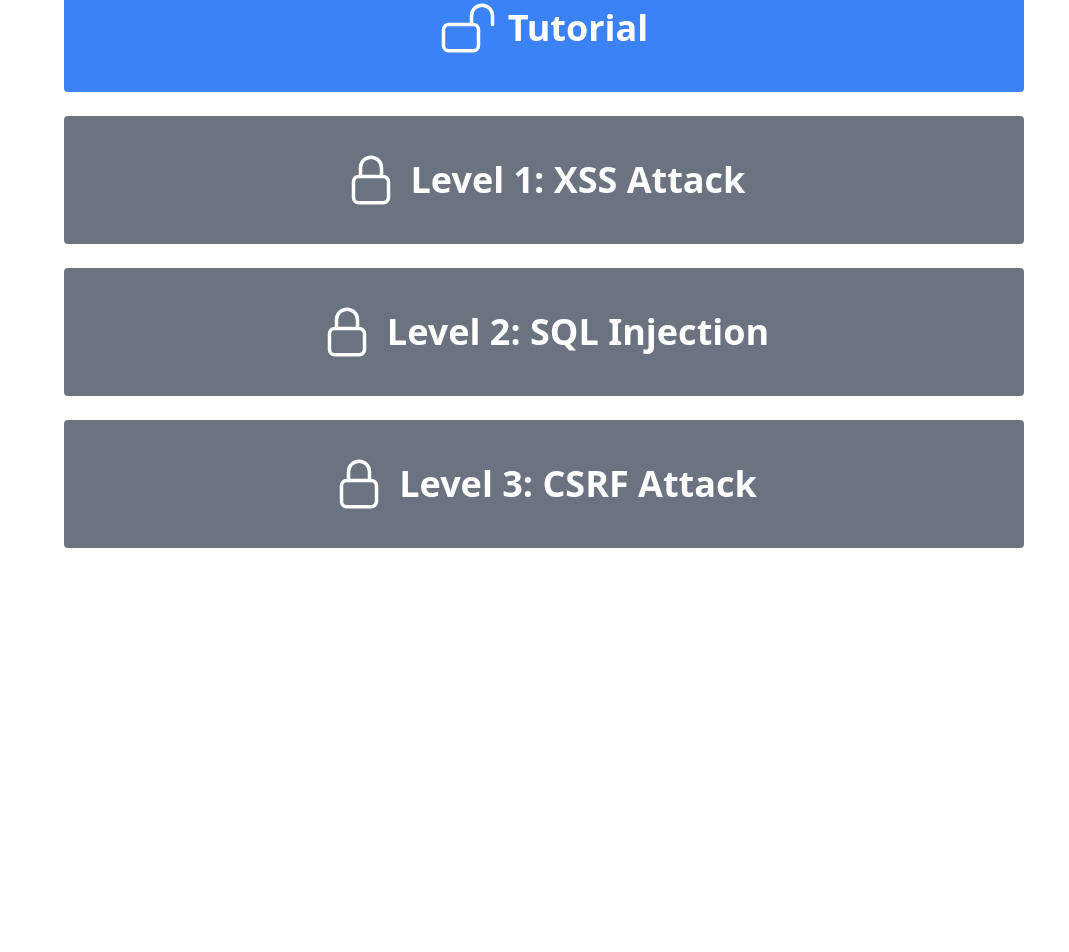
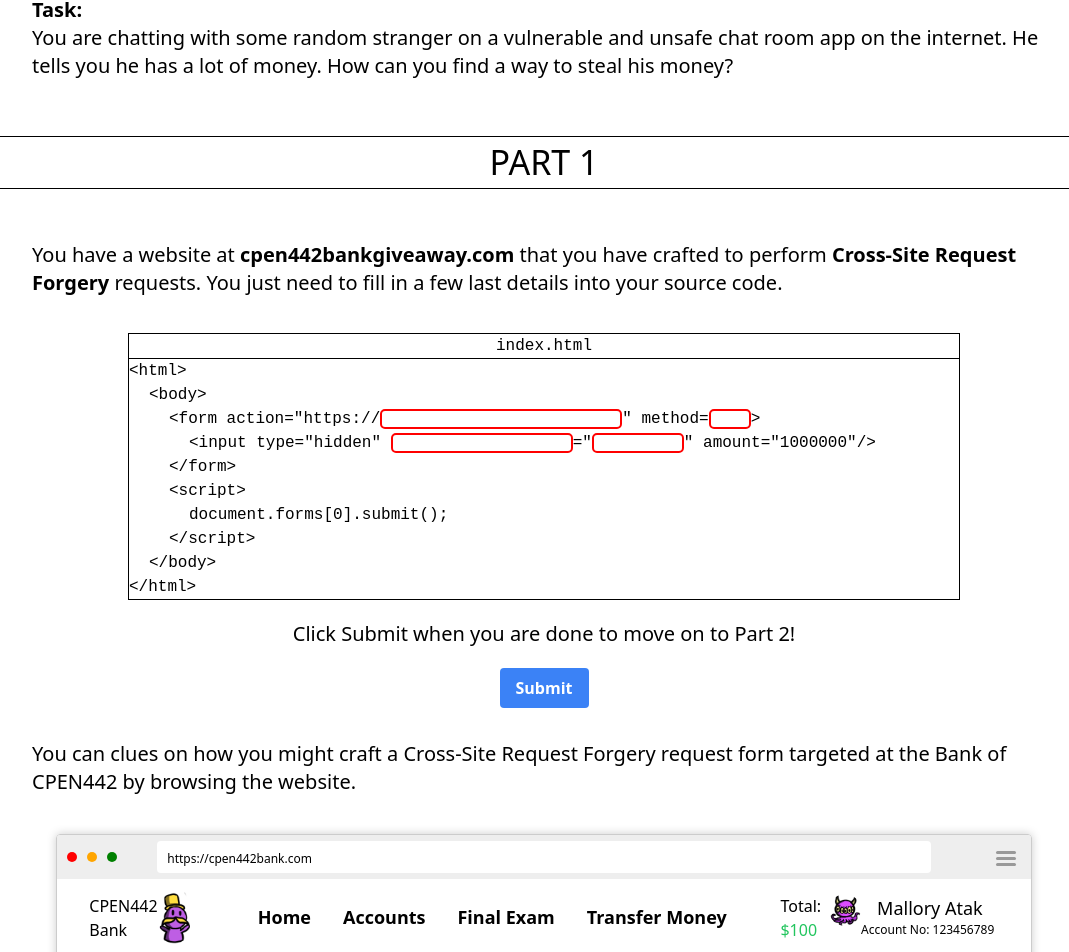
Before and after one commit to mwang8936/XSS-Game-Website, a React (Vite) app: page /level3 in a window 1280 px wide. Before the commit this address led to /. Shown: the part 184-1136 px from the top of the page, without its empty margins (96-1165 px from the left). Before the commit the page ends 800 px from the top, so only its background shows below. Built offline with nearby package versions, Linux system fonts and the light colour scheme.

Commit message:
some more chanes to level 3

```diff
--- a/src/pages/Home/Home.tsx
+++ b/src/pages/Home/Home.tsx
@@ -26,6 +26,8 @@ export default function Home() {
 	const { level3_solved, set_level3_solved } = useLevel3SolvedContext();
 
 	const [key, setKey] = useState('');
+	set_level2_solved(true);
+	navigate('level3');
 
 	const onUnlock = () => {
 		if (key == secret_keys.tutorial && !tutorial_solved)
--- a/src/pages/Level3/FakeBrowser.css
+++ b/src/pages/Level3/FakeBrowser.css
@@ -1,4 +1,4 @@
-.container {
+.browser-container {
 	display: flex;
 	justify-content: center;
 	padding: 30px;
@@ -6,7 +6,6 @@
   }
 
   .fake-browser {
-	width: 860px;
 	height: 500px;
 	border: 1px solid #ccc;
 	border-radius: 4px;
--- a/src/pages/Level3/Level3.tsx
+++ b/src/pages/Level3/Level3.tsx
@@ -47,12 +47,17 @@ export default function Level3() {
 	const { level2_solved } = useLevel2SolvedContext();
 	const { level3_solved } = useLevel3SolvedContext();
 	const [bankUrl, setBankUrl] = useState<string>(realWebsite);
+	const [fakeAccountNo, setFakeAccountNo] = useState<string>('');
+	const [fakeAmount, setFakeAmount] = useState<number>(0);
+	const [currentTotal, setCurrentTotal] = useState<number>(100);
 
 	const [isPart1Solved, setIsPart1Solved] = useState<boolean>(false);
 	const [isUrlCorrect, setIsUrlCorrect] = useState<boolean>(false);
 	const [isMethodCorrect, setIsMethodCorrect] = useState<boolean>(false);
 	const [isAttributeCorrect, setIsAttributeCorrect] = useState<boolean>(false);
 	const [isRecipientCorrect, setIsRecipientCorrect] = useState<boolean>(false);
+
+	const part2Ref = React.useRef<HTMLHeadingElement>(null);
 
 	const onPart1Submit = () => {
 		if (
@@ -64,6 +69,34 @@ export default function Level3() {
 			setIsPart1Solved(true);
 		}
 	};
+
+	const onBankTransferSubmit = (event: React.MouseEvent<HTMLButtonElement>) => {
+		event.preventDefault();
+		if (fakeAmount > currentTotal) {
+			alert('You do not have enough money to transfer!');
+		} else if (fakeAccountNo === '123456789') {
+			alert('You cannot transfer money to your own account!');
+		} else {
+			setFakeAccountNo('');
+			setFakeAmount(0);
+			setCurrentTotal(currentTotal - fakeAmount);
+			alert(`You have successfully transferred $${fakeAmount} to the account ${fakeAccountNo}!`);
+		}
+	};
+
+	React.useEffect(() => {
+		if (level3_solved) {
+			setTimeout(() => {
+				setCurrentTotal((currentTotal) => currentTotal + 1000000);
+			}, 2000);
+		}
+	}, [level3_solved]);
+
+	React.useEffect(() => {
+		if (isPart1Solved) {
+			part2Ref.current?.scrollIntoView({ behavior: 'smooth' });
+		}
+	}, [isPart1Solved]);
 
 	return (
 		<Level3Part1SolvedContext.Provider
@@ -155,7 +188,7 @@ export default function Level3() {
 					<div style={{ marginLeft: '20px' }}>{`</body>`}</div>
 					<div style={{ marginLeft: '0px' }}>{`</html>`}</div>
 				</div>
-				<CenteredMessage message="Click Submit when you are done to move on to Part 2!" />
+				<CenteredMessage message={isPart1Solved ? "Solved! Move on to part 2!" : "Click Submit when you are done to move on to Part 2!"} />
 				<div className="flex flex-row items-center justify-center">
 					<button
 						className="flex flex-row justify-center items-center
@@ -169,7 +202,7 @@ export default function Level3() {
 				<CenteredMessage message="You can clues on how you might craft a Cross-Site Request Forgery request form targeted at the Bank of CPEN442 by browsing the website." />
 
 				{/* Credit to https://codepen.io/kasonzhao/pen/yWwdpb */}
-				<div className="container">
+				<div className="browser-container">
 					<div className="fake-browser">
 						<header className="fake-browser-header">
 							<div className="action-btns">
@@ -219,6 +252,10 @@ export default function Level3() {
 
 								{/* buttons */}
 								<div className="w-3/12 flex justify-end">
+									<div className="mr-2">
+										<div>Total:</div>
+										<div className="text-green-500">${currentTotal}</div>
+									</div>
 									<img src={mallory} className="w-8 h-8 rounded-full" />
 									<div>
 										<span className="text-lg mx-4 hidden md:block">
@@ -234,17 +271,19 @@ export default function Level3() {
 										<h1 className="text-lg font-semibold text-center text-indigo-700 underline">
 											Transfer Money
 										</h1>
-										<form className="mt-6" action="/" method="POST">
+										<form className="mt-6" action="https://cpen442bank.com/transfer" method="POST">
 											<div className="mb-2">
 												<label
-													htmlFor="recipient"
+													htmlFor="recipientAccountNo"
 													className="block text-sm font-semibold text-gray-800">
 													Recipient Account Number (recipientAccountNo)
 												</label>
 												<input
-													id="recipient"
+													id="recipientAccountNo"
 													type="text"
 													className="block w-full px-4 py-2 mt-2 text-indigo-700 bg-white border rounded-md focus:border-indigo-400 focus:ring-indigo-300 focus:outline-none focus:ring focus:ring-opacity-40"
+													value={fakeAccountNo}
+													onChange={(e) => setFakeAccountNo(e.target.value)}
 												/>
 											</div>
 											<div className="mb-2">
@@ -257,10 +296,12 @@ export default function Level3() {
 													id="amount"
 													type="number"
 													className="block w-full px-4 py-2 mt-2 text-indigo-700 bg-white border rounded-md focus:border-indigo-400 focus:ring-indigo-300 focus:outline-none focus:ring focus:ring-opacity-40"
+													value={fakeAmount}
+													onChange={(e) => setFakeAmount(parseInt(e.target.value))}
 												/>
 											</div>
 											<div className="mt-6">
-												<button className="w-full px-4 py-2 tracking-wide text-white transition-colors duration-200 transform bg-indigo-700 rounded-md hover:bg-indigo-600 focus:outline-none focus:bg-indigo-600">
+												<button onClick={onBankTransferSubmit} className="w-full px-4 py-2 tracking-wide text-white transition-colors duration-200 transform bg-indigo-700 rounded-md hover:bg-indigo-600 focus:outline-none focus:bg-indigo-600">
 													Send
 												</button>
 											</div>
@@ -293,7 +334,7 @@ export default function Level3() {
 					content="The website should submit a form to perform a POST request on the real bank website's transfer API endpoint to transfer money to our account. It also seems like we are missing the recipientAccountNo, which should be ours."
 				/>
 
-				<h1 className="part">Part 2</h1>
+				<h1 ref={part2Ref} className="part">Part 2</h1>
 
 				{isPart1Solved ? (
 					<>
@@ -328,7 +369,7 @@ export default function Level3() {
 									message="While there are many ways to mitigate a CSRF attack, CSRF attacks usually can only be mitigated server-side, meaning that data-sensitve websites such as online banking must be particularly cautious. The bank website could have required additional authentication before performing a transfer, for example requesting the user's password again, or some sort of multi-factor authentication.
 								It could also have implemented a SameSite=strict attribute on its session cookie so that the session cookie would not be able to be sent with requests from a different origin.
 								The most common way to mitigate these attacks, that most websites noawadays utilize is the usage of CSRF tokens. These tokens are unique, unpredictable values generated by the server and included in each form or request. The server verifies the token on the receiving end, ensuring that the request is legitimate.
-								Other mitigation techniques include checking the origin and referer headers of incoming requests, utilizing custom headers, and employing the Content Security Policy (CSP) header to control which domains are allowed to load resources on a web page. Each of these measures contributes to a comprehensive defense strategy against CSRF attacks."
+								Other mitigation techniques include checking the origin and referer headers of incoming requests, utilizing custom headers, and employing the Content Security Policy (CSP) header to control which domains are allowed to load resources on a web page. Each of these measures contributes to a systematic defense strategy against CSRF attacks."
 								/>
 								<CenteredMessage
 									message={'Key to solve level 3: ' + secret_keys.level3}
```
